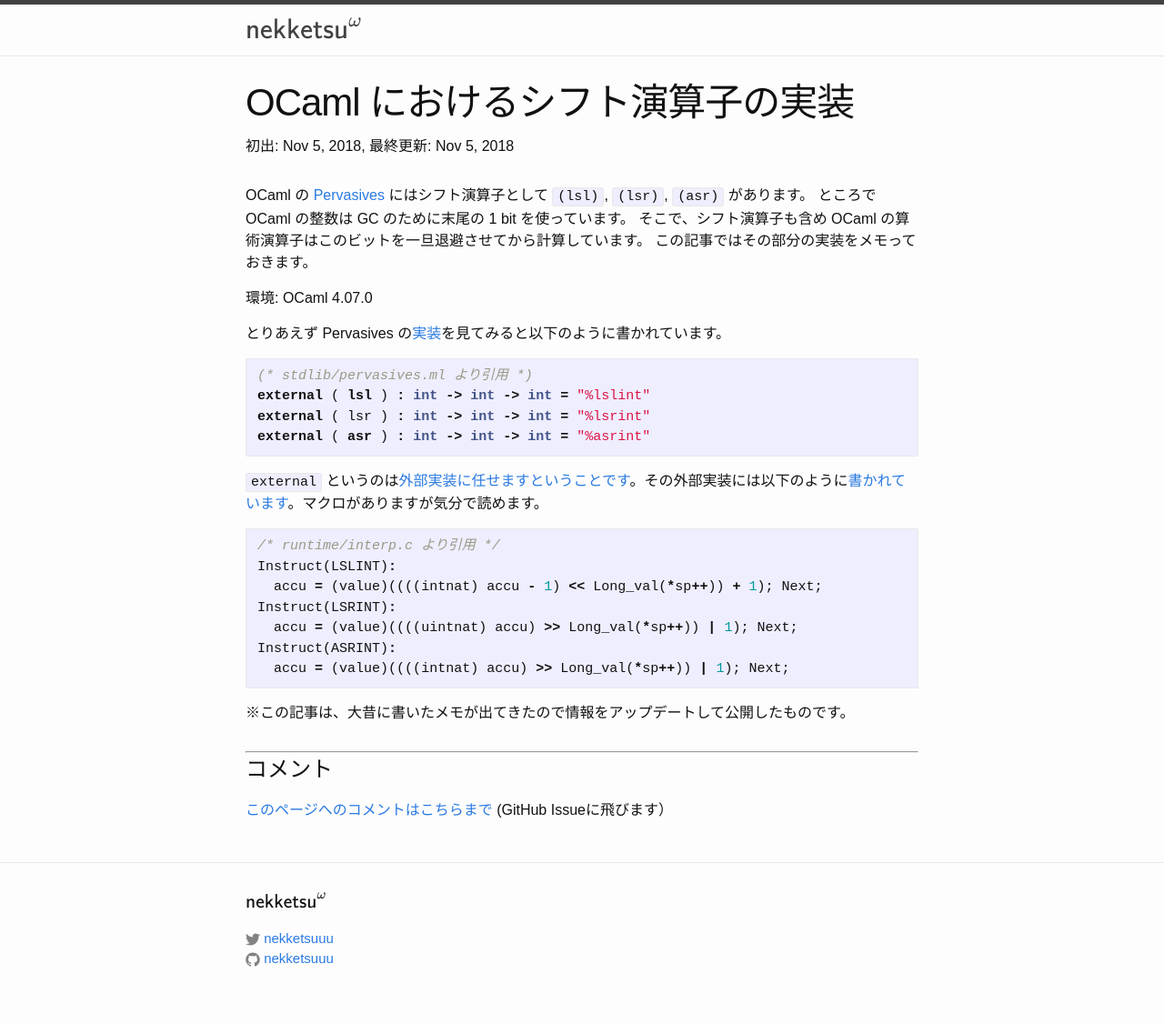
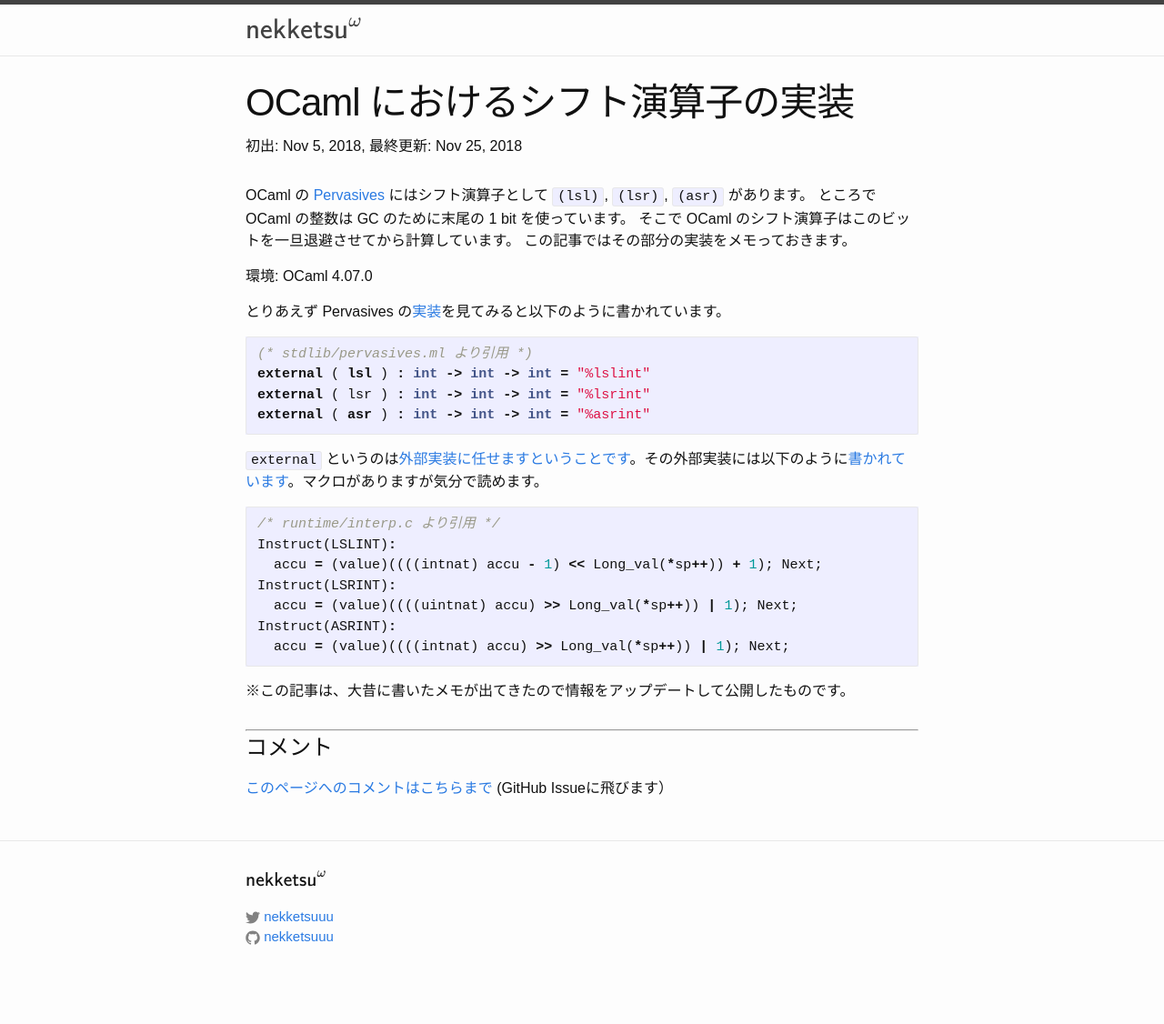
Before and after one commit to nekketsuuu/nekketsuuu.github.io, a Jekyll site: the page built from entries/_posts/2018-11-05-ocaml-shift.md, in a window 1280 px wide. Shown: the whole page at 91% size. Built offline with Jekyll 4.4.1, drawn with Linux system fonts in a browser that asks for light colours; formulas are drawn with MathJax 3; after the commit the page ends 1102 px from its top, so only the background shows below that.

Commit message:
[Entry #10] fix contents

```diff
--- a/entries/_posts/2018-11-05-ocaml-shift.md
+++ b/entries/_posts/2018-11-05-ocaml-shift.md
@@ -2,12 +2,12 @@
 title: OCaml におけるシフト演算子の実装
 issue: 10
 published: true
-last-modified: 2018-11-05
+last-modified: 2018-11-25
 ---
 
 OCaml の [Pervasives][1] にはシフト演算子として `(lsl)`, `(lsr)`, `(asr)` があります。
 ところで OCaml の整数は GC のために末尾の 1 bit を使っています。
-そこで、シフト演算子も含め OCaml の算術演算子はこのビットを一旦退避させてから計算しています。
+そこで OCaml のシフト演算子はこのビットを一旦退避させてから計算しています。
 この記事ではその部分の実装をメモっておきます。
 
 環境: OCaml 4.07.0
```
